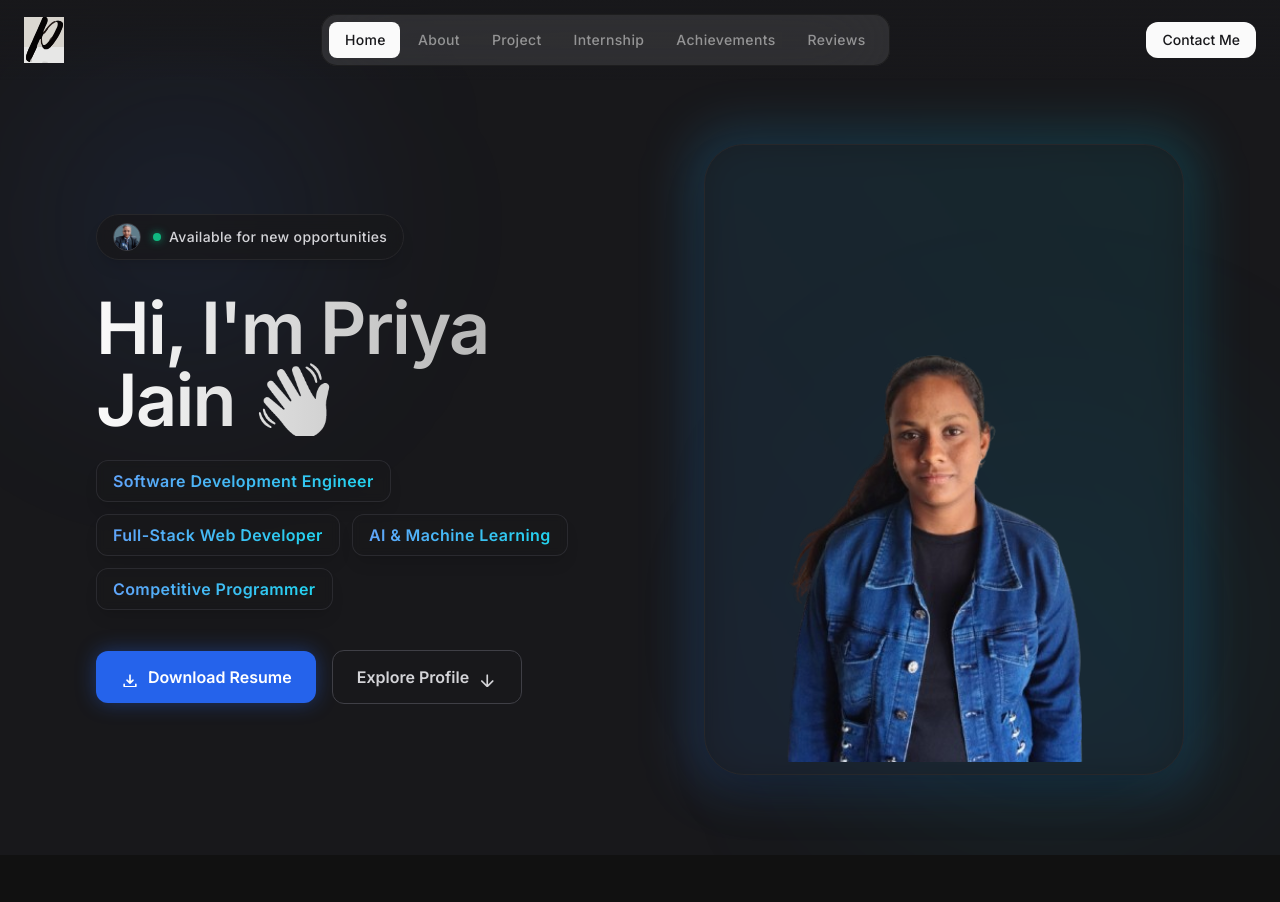
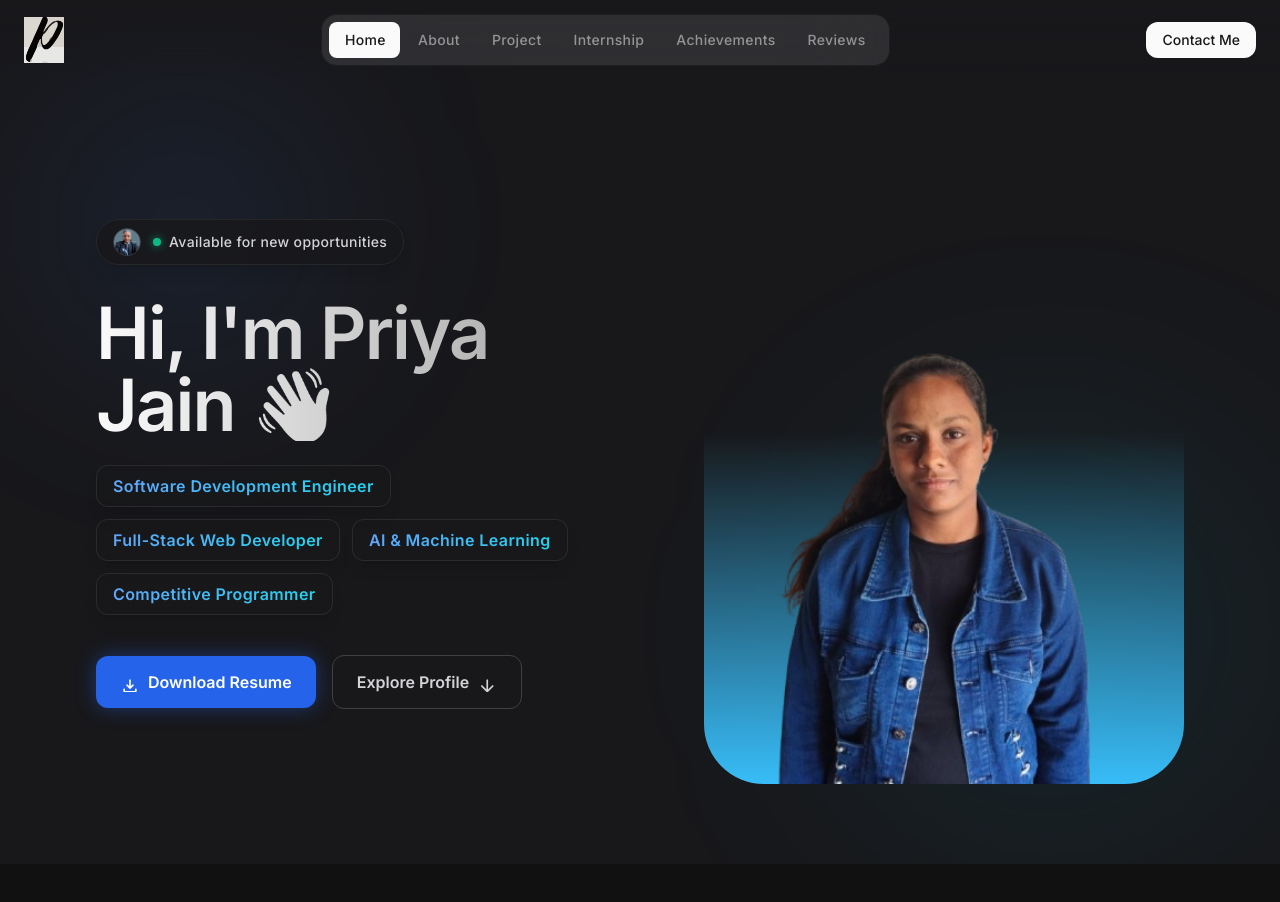
Before and after one commit to PJain7988/Portfolio, a React (Vite) app: page / in a window 1280 px wide. Shown: the top 902 px of the page. Built offline with nearby package versions, Linux system fonts and the light colour scheme.

Commit message:
Revert Hero image container to original UI design as requested

```diff
--- a/src/components/Hero.jsx
+++ b/src/components/Hero.jsx
@@ -88,25 +88,17 @@ const Hero = () => {
                     </motion.div>
                 </div>
 
-                <motion.div
-                    className="flex justify-center lg:justify-end mt-16 lg:mt-0"
-                    initial={{ opacity: 0, scale: 0.9 }}
-                    animate={{ opacity: 1, scale: 1 }}
-                    transition={{ duration: 1, delay: 0.4, ease: "easeOut" }}
-                >
-                    <figure className="relative w-full max-w-[400px] lg:max-w-[480px]">
-                        {/* Decorative styling behind image */}
-                        <div className="absolute -inset-4 bg-gradient-to-tr from-blue-500/20 to-cyan-500/20 rounded-[3rem] blur-xl z-0"></div>
-
-                        <div className="relative rounded-[2.5rem] overflow-hidden bg-zinc-900/50 border border-zinc-800 shadow-2xl p-3 z-10 backdrop-blur-sm hover:border-blue-500/50 transition-colors duration-500 group">
-                            <img
-                                src="/images/hero-banner.png"
-                                alt="Priya Jain"
-                                className="w-full h-auto rounded-[2rem] object-cover group-hover:scale-105 transition-transform duration-700"
-                            />
-                        </div>
+                <div className="flex justify-center lg:block mt-16 lg:mt-0">
+                    <figure className="w-full lg:max-w-[480px] ml-auto
+                     bg-gradient-to-t from-sky-400 via-25% via-sky-40/40 to-55%
+                     rounded-[30px] lg:rounded-[60px] overflow-hidden">
+                        <img
+                            src="/images/hero-banner.png"
+                            alt="Priya Jain"
+                            className="w-full h-auto object-cover"
+                        />
                     </figure>
-                </motion.div>
+                </div>
             </div>
         </section>
     );
```
